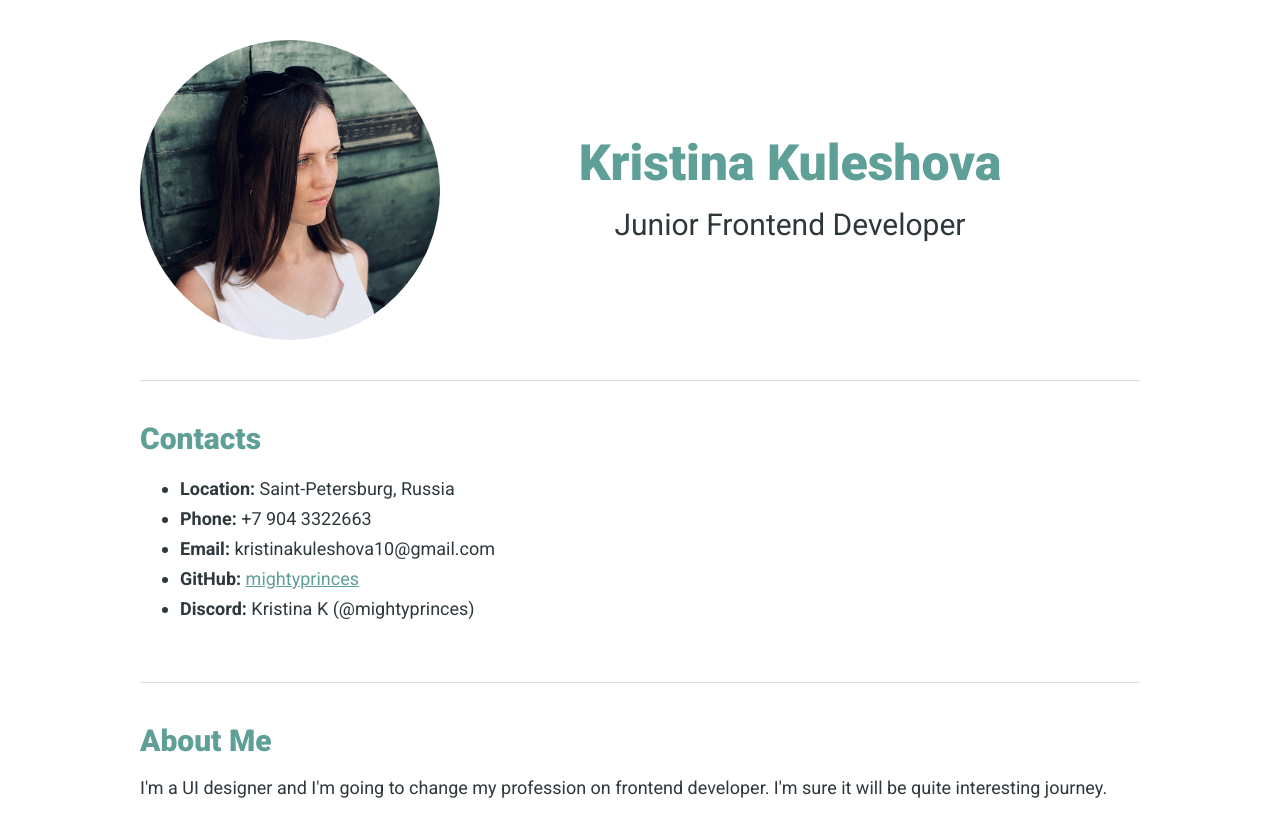
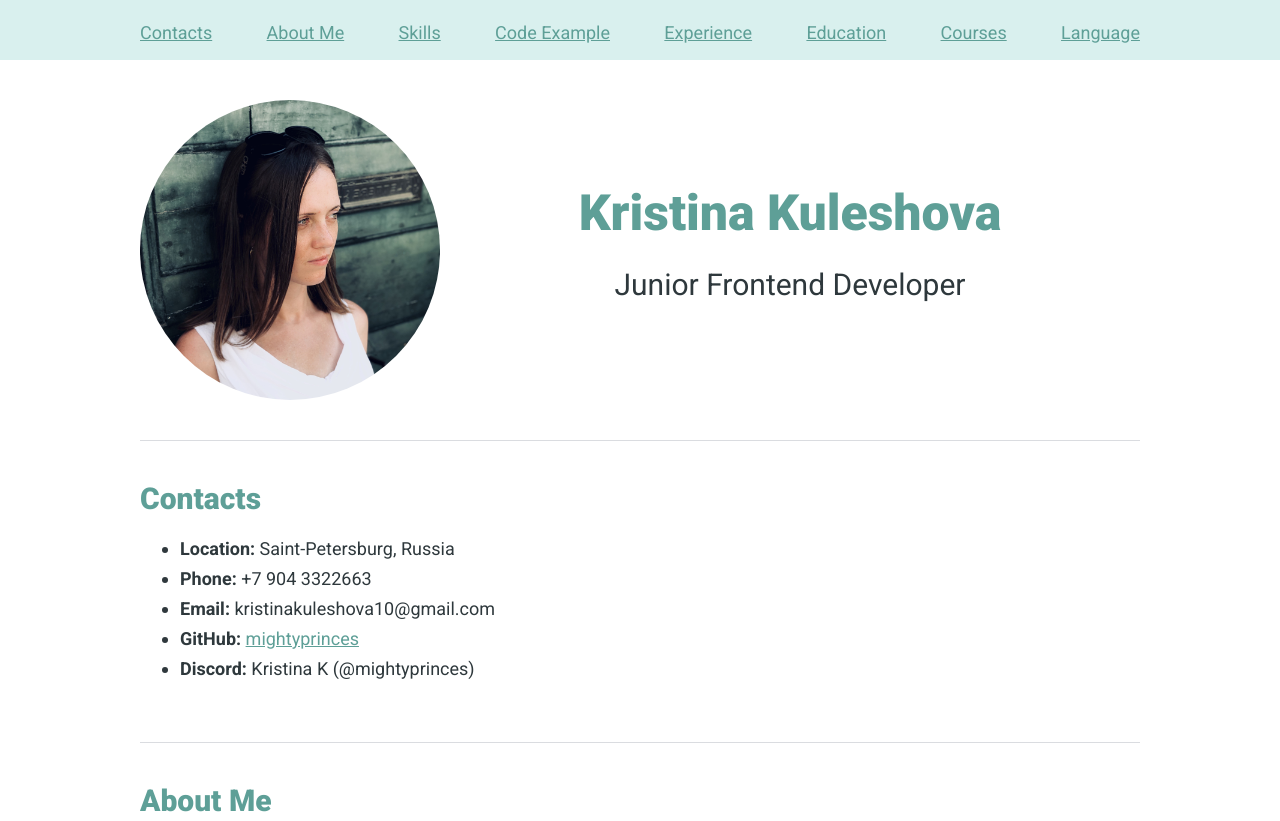
Before and after one commit to mightyprinces/rsschool-cv-old, a plain HTML site: page index.html in a window 1280 px wide. Shown: the top 821 px of the page. Drawn offline with Linux system fonts and the light colour scheme.

Commit message:
feat: add header

```diff
--- a/index.html
+++ b/index.html
@@ -12,17 +12,30 @@
   <title>CV</title>
 </head>
 <body>
-  <div class="container">
-    <section class="first-section">
+  <header class="header">
+    <nav class="nav container">
+      <ul class="nav-list">
+        <li class="nav-item"><a href="#contacts" class="nav-link">Contacts</a></li>
+        <li class="nav-item"><a href="#about-me" class="nav-link">About Me</a></li>
+        <li class="nav-item"><a href="#skills" class="nav-link">Skills</a></li>
+        <li class="nav-item"><a href="#code" class="nav-link">Code Example</a></li>
+        <li class="nav-item"><a href="#experience" class="nav-link">Experience</a></li>
+        <li class="nav-item"><a href="#education" class="nav-link">Education</a></li>
+        <li class="nav-item"><a href="#courses" class="nav-link">Courses</a></li>
+        <li class="nav-item"><a href="#language" class="nav-link">Language</a></li>
+      </ul>
+    </nav>
+  </header>
+  <main class="container">
+    <section class="section first-section">
       <img class="my-photo" src="./assets/img/photo-1.jpg" alt="my photo">
       <div class="top-text">
         <h1>Kristina Kuleshova</h1>
         <p class="description">Junior Frontend Developer</p>
       </div>
     </section>
-
-    <section>
-      <h2>Contacts</h2>
+    <section class="section">
+      <h2 id="contacts">Contacts</h2>
       <ul>
         <li><b>Location:</b> Saint-Petersburg, Russia</li>
         <li><b>Phone:</b> +7 904 3322663</li>
@@ -32,12 +45,12 @@
       </ul>
     </section>
 
-    <section>
-      <h2>About Me</h2>
+    <section class="section">
+      <h2 id="about-me">About Me</h2>
       <p>I'm a UI designer and I'm going to change my profession on frontend developer. I'm sure it will be quite interesting journey.</p>
     </section>
 
-    <section>
+    <section class="section">
       <h2>Skills</h2>
       <ul>
         <li>HTML</li>
@@ -49,8 +62,8 @@
       </ul>
     </section>
 
-  <section>
-    <h2>Code Example (RGB To Hex Conversion)</h2>
+  <section class="section">
+    <h2 id="code">Code Example (RGB To Hex Conversion)</h2>
       <pre>
         <code>
 
@@ -69,18 +82,19 @@
       </pre>
     </section>
 
-    <section>
-      <h2>Experience</h2>
+    <section class="section">
+      <h2 id="experience">Experience</h2>
       <p>Currently I'm working as a UI designer. Mostly my frontend experience is in studying courses. I solved a bunch of Codewars tasks, at the moment my rank is 6 kyu. I made several html pages (with css and js) on previous course in LoftSchool.</p>
+      <p>And as an example of my work I put here the link on previous CV task - <a href="https://mightyprinces.github.io/rsschool-cv/cv">CV Markdown</a></p>
     </section>
 
-    <section>
-      <h2>Education</h2>
+    <section class="section">
+      <h2 id="education">Education</h2>
       <p>St. Petersburg Institute of International Economic Relations, Economics and Law (IIEREL) - IVESEP</p>
     </section>
 
-    <section>
-      <h2>Courses</h2>
+    <section class="section">
+      <h2 id="courses">Courses</h2>
       <ul>
         <li>HTML Academy</li>
         <li>LoftSchool</li>
@@ -88,18 +102,21 @@
       </ul>
     </section>
 
-    <section class="language">
-      <h2>Language</h2>
+    <section class="section language">
+      <h2 id="language">Language</h2>
       <ul>
         <li>Russian (Native)</li>
         <li>English (B1)</li>
       </ul>
     </section>
-  </div>
+  </main>
 
-  <footer>
+  <footer class="footer">
     <div class="container footer-content">
-      <img class="rsschool-footer-logo" src="./assets/svg/rs_school_js.svg" alt="RS School Logo">
+      <a href="https://rs.school/js/">
+        <img class="rsschool-footer-logo" src="./assets/svg/rs_school_js.svg" alt="RS School Logo">
+      </a>
+      <div>My GitHub: <a href="https://github.com/mightyprinces">mightyprinces</a></li></div>
       <p>2022</p>
     </div>
   </footer>
--- a/style.css
+++ b/style.css
@@ -3,32 +3,27 @@ body {
   font-size: 18px;
   font-family: 'Roboto', sans-serif;;
   color: #2e383c;
+  min-height: 100vh;
+  margin: 0;
+  padding: 0;
+  display: flex;
+  flex-direction: column;
+  justify-content: space-between;
 }
 
-h1, h2, h3 {
+h1, h2 {
   color: #5e9f97;
+  font-weight: 800;
 }
 
 h1 {
   font-size: 50px;
-  font-weight: 800;
   margin: 0;
 }
 
 h2 {
   font-size: 30px;
-  font-weight: 800;
   margin: 0 0 16px 0;
-}
-
-.description {
-  font-size: 30px;
-  padding-top: 10px;
-}
-
-.container {
-  width: 1000px;
-  margin: auto;
 }
 
 a {
@@ -41,8 +36,12 @@ a:visited {
 
 p {
   line-height: 1.5em;
-  margin: 0;
+  margin: 10px 0;
   padding: 0;
+}
+
+li {
+  line-height: 30px;
 }
 
 pre {
@@ -55,11 +54,17 @@ pre {
   font-size: 1em; /* 2 */
 }
 
-code {
-  margin: 0;
+.description {
+  font-size: 30px;
+  padding-top: 10px;
 }
 
-section {
+.container {
+  max-width: 1000px;
+  margin: 0 auto;
+}
+
+.section {
   padding: 40px 0;
   border-bottom: 1px solid #dadce0;
 }
@@ -91,16 +96,12 @@ section {
   border-radius: 50%;
 }
 
-li {
-  line-height: 30px;
-}
-
-footer, header {
+.footer, .header {
   background-color: #d9f0ee;
   height: 60px;
 }
 
-footer {
+.footer {
   display: flex;
   /* justify-content: center;
   align-items: center; */
@@ -110,5 +111,20 @@ footer {
   display: flex;
   justify-content: space-between;
   align-items: center;
+  width: 100%;
+}
 
+.nav-list {
+  display: flex;
+  flex-direction: row;
+  justify-content: space-between;
 }
+
+.nav-item {
+  list-style-type: none;
+}
+
+.nav-list {
+  margin-left: 0;
+  padding-left: 0;
+}
```
